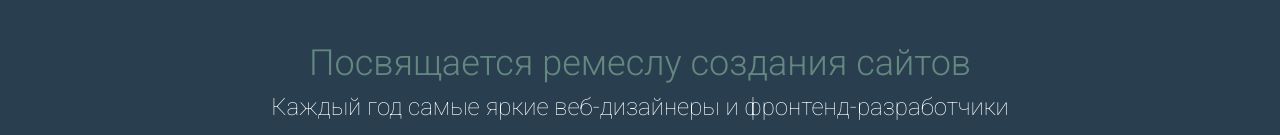
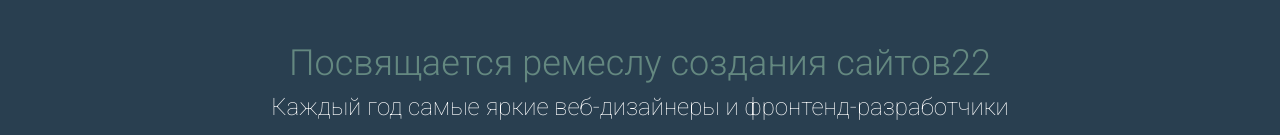
Before and after one commit to Kepkasovi/web, a plain HTML site: page web/index.html in a window 1280 px wide. Shown: the part 157-292 px from the top of the page. Drawn offline with Linux system fonts and the light colour scheme.

Commit message:
2 commit after clone

```diff
--- a/web/index.html
+++ b/web/index.html
@@ -27,7 +27,7 @@
   </header>
 
   <section class="hero container">
-    <h2 class="special daring">Посвящается ремеслу создания сайтов</h2>
+    <h2 class="special daring">Посвящается ремеслу создания сайтов22</h2>
     <p class="special">Каждый год самые яркие веб-дизайнеры и фронтенд-разработчики собираются в Чикаго,
        чтобы обсудить новейшие технологии. Присоединяйся к нам этим августом!</p>
 
```
